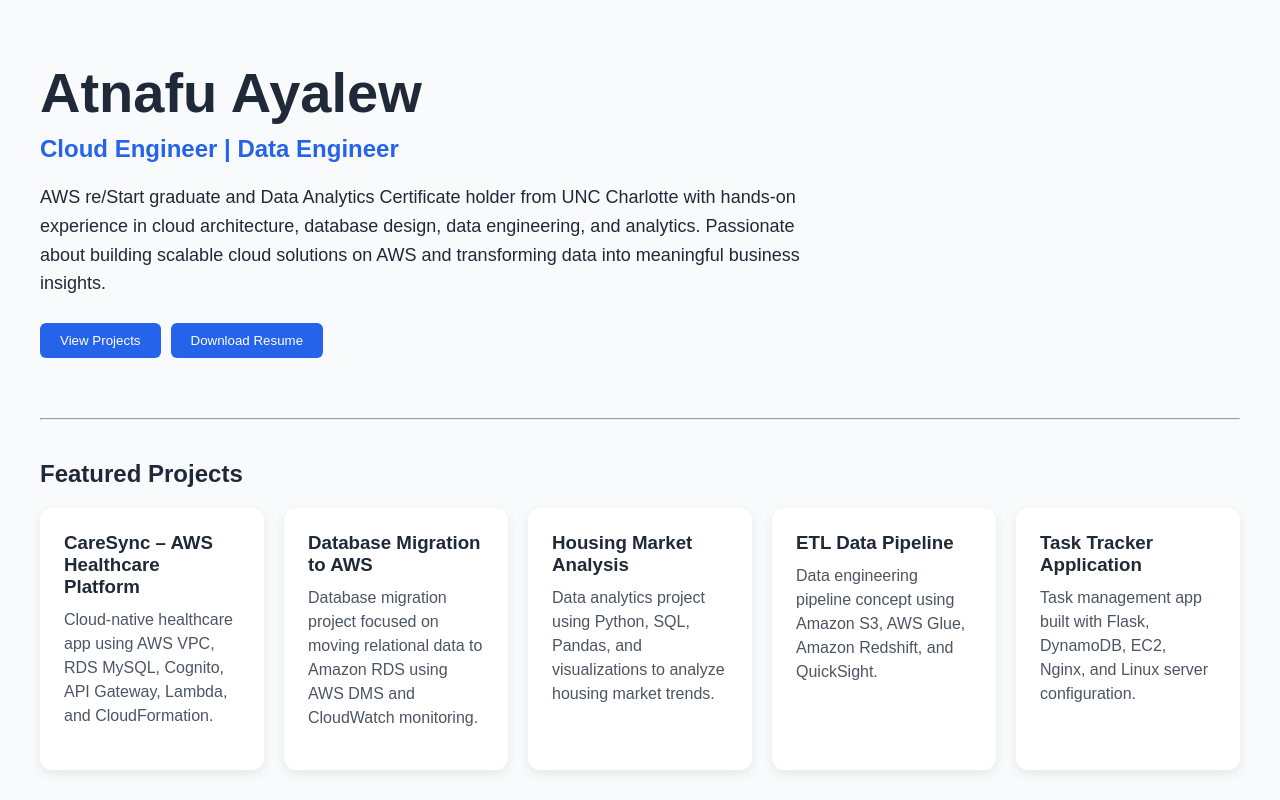
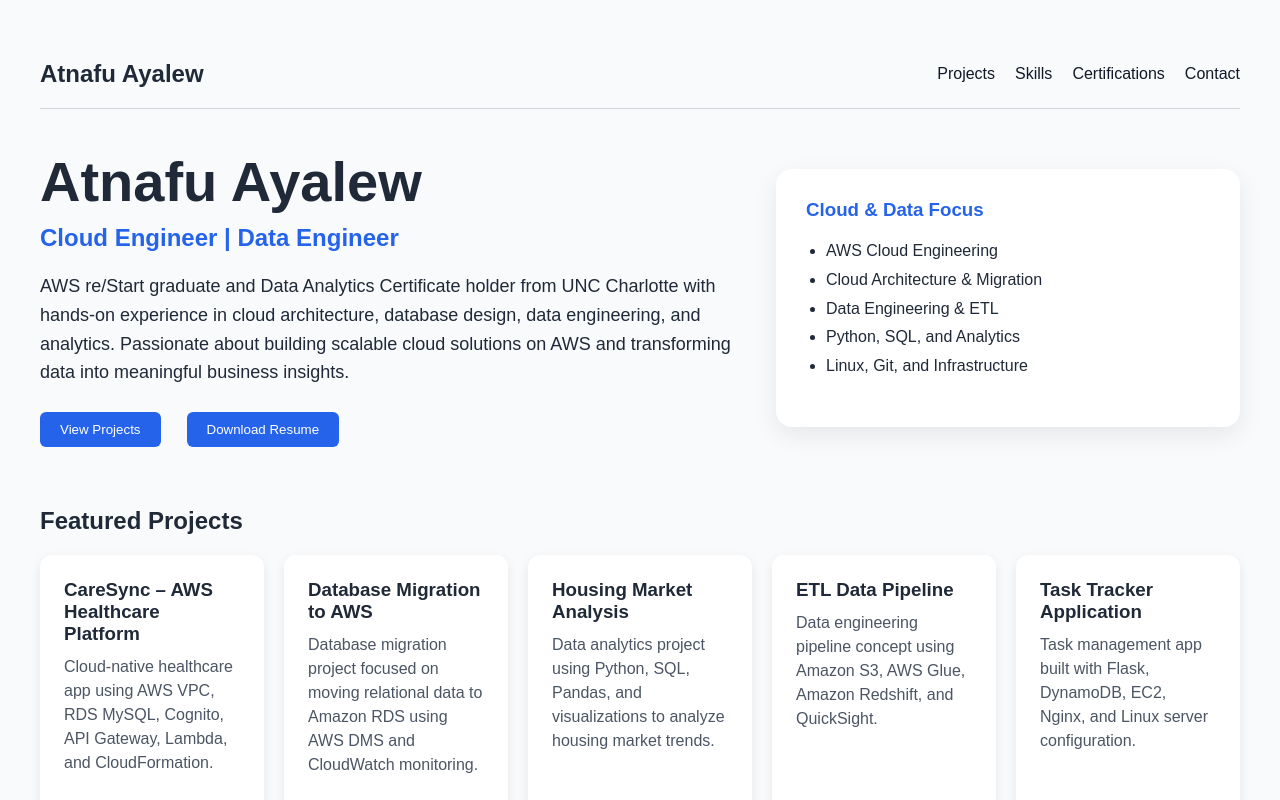
Before and after one commit to atnafb/cloud-portfolio, a React (Vite) app: page / in a window 1280 px wide. Shown: the top 800 px of the page. Built offline with nearby package versions, Linux system fonts and the light colour scheme.

Commit message:
Improve hero section layout

```diff
--- a/src/App.jsx
+++ b/src/App.jsx
@@ -35,32 +35,44 @@ function App() {
         padding: "60px 40px",
       }}
     >
-      <section style={{ marginBottom: "60px" }}>
-        <h1
+    <nav
     style={{
-            fontSize: "56px",
-            marginBottom: "10px",
+      display: "flex",
+      justifyContent: "space-between",
+      alignItems: "center",
+      marginBottom: "40px",
+      paddingBottom: "20px",
+      borderBottom: "1px solid #d1d5db",
     }}
     >
+  <h2 style={{ margin: 0 }}>Atnafu Ayalew</h2>
+
+    <div style={{ display: "flex", gap: "20px" }}>
+      <a href="#projects" style={{ textDecoration: "none", color: "#111827", fontWeight: "500" }}>Projects</a>
+      <a href="#skills" style={{ textDecoration: "none", color: "#111827", fontWeight: "500" }}>Skills</a>
+      <a href="#certifications" style={{ textDecoration: "none", color: "#111827", fontWeight: "500" }}>Certifications</a>
+      <a href="#contact" style={{ textDecoration: "none", color: "#111827", fontWeight: "500" }}>Contact</a>
+    </div>
+  </nav>
+  <section
+  style={{
+    display: "grid",
+    gridTemplateColumns: "1.5fr 1fr",
+    gap: "40px",
+    alignItems: "center",
+    marginBottom: "60px",
+  }}
+>
+  <div>
+    <h1 style={{ fontSize: "56px", marginBottom: "10px" }}>
       Atnafu Ayalew
     </h1>
 
-        <h2
-          style={{
-            color: "#2563eb",
-            marginBottom: "20px",
-          }}
-        >
+    <h2 style={{ color: "#2563eb", marginBottom: "20px" }}>
       Cloud Engineer | Data Engineer
     </h2>
 
-        <p
-          style={{
-            fontSize: "18px",
-            lineHeight: "1.6",
-            maxWidth: "800px",
-          }}
-        >
+    <p style={{ fontSize: "18px", lineHeight: "1.6", maxWidth: "800px" }}>
       AWS re/Start graduate and Data Analytics Certificate holder from UNC
       Charlotte with hands-on experience in cloud architecture, database
       design, data engineering, and analytics. Passionate about building
@@ -68,15 +80,38 @@ function App() {
       business insights.
     </p>
 
-        <div style={{ marginTop: "25px" }}>
+    <div style={{ marginTop: "25px", display: "flex", gap: "16px" }}>
+      <a href="#projects">
         <button>View Projects</button>
+      </a>
+
       <button>Download Resume</button>
+    </div>
+  </div>
+
+  <div
+    style={{
+      backgroundColor: "white",
+      padding: "30px",
+      borderRadius: "16px",
+      boxShadow: "0 8px 24px rgba(0, 0, 0, 0.08)",
+    }}
+  >
+    <h3 style={{ marginBottom: "16px", color: "#2563eb" }}>
+      Cloud & Data Focus
+    </h3>
+
+    <ul style={{ lineHeight: "1.8", paddingLeft: "20px" }}>
+      <li>AWS Cloud Engineering</li>
+      <li>Cloud Architecture & Migration</li>
+      <li>Data Engineering & ETL</li>
+      <li>Python, SQL, and Analytics</li>
+      <li>Linux, Git, and Infrastructure</li>
+    </ul>
   </div>
 </section>
 
-      <hr />
-
-      <section style={{ marginTop: "40px" }}>
+      <section id="projects" style={{ marginTop: "40px" }}>
         <h2 style={{ marginBottom: "20px" }}>Featured Projects</h2>
 
         <div
@@ -111,7 +146,7 @@ function App() {
         </div>
       </section>
 
-      <section style={{ marginTop: "60px" }}>
+      <section id="skills" style={{ marginTop: "60px" }}>
         <h2 style={{ marginBottom: "20px" }}>Technical Skills</h2>
 
         <div
@@ -152,7 +187,7 @@ function App() {
         </div>
       </section>
 
-      <section style={{ marginTop: "60px" }}>
+      <section id="certifications" style={{ marginTop: "60px" }}>
         <h2 style={{ marginBottom: "20px" }}>Certifications</h2>
 
         <div
@@ -179,7 +214,7 @@ function App() {
         </div>
       </section>
 
-      <section style={{ marginTop: "60px", marginBottom: "40px" }}>
+      <section id="contact" style={{ marginTop: "60px", marginBottom: "40px" }}>
         <h2 style={{ marginBottom: "20px" }}>Contact</h2>
 
         <div
--- a/src/index.css
+++ b/src/index.css
@@ -4,7 +4,9 @@ body {
   background-color: #f8fafc;
   color: #1f2937;
 }
-
+html {
+  scroll-behavior: smooth;
+}
 #root {
   width: 100%;
   min-height: 100vh;
```
Lines whose indentation alone changed are shown as unchanged.
